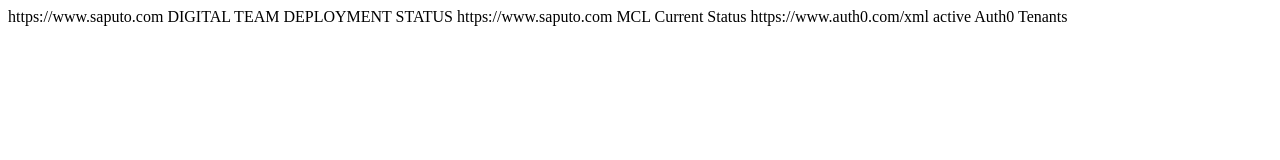
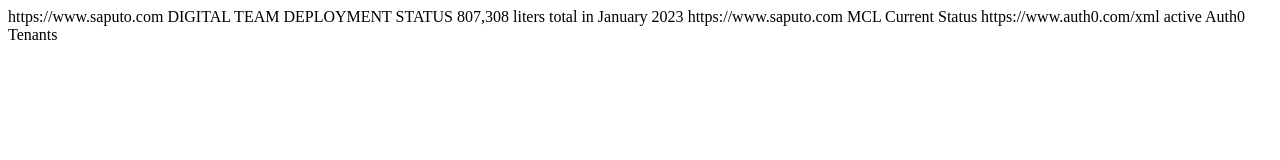
Before and after one commit to pchevallier/digital-rss, a plain HTML site: page index.html in a window 1280 px wide. Drawn offline with Linux system fonts and the light colour scheme.

Commit message:
January Update

```diff
--- a/index.html
+++ b/index.html
@@ -5,6 +5,11 @@
   <title>DIGITAL TEAM</title>
   <link>https://www.saputo.com</link>
   <description>DIGITAL TEAM DEPLOYMENT STATUS</description>
+    <item>
+    <title>MILK COLLECTION LOGISTICS CURRENT STATUS</title>
+      <description> 807,308 liters total in January 2023</description>
+    </item>
+
     <item>
     <title>MILK COLLECTION LOGISTICS</title>
     <link>https://www.saputo.com</link>
```
